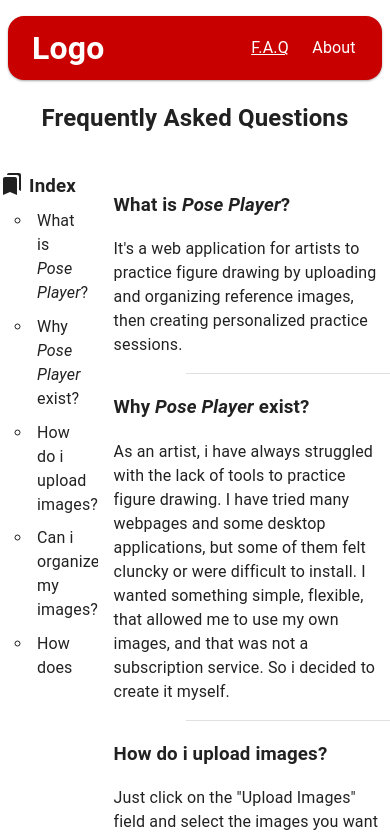
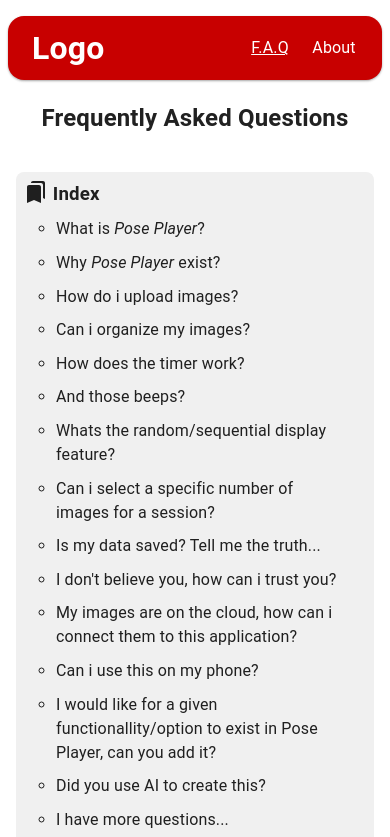
Before and after one commit to Andrefe91/project_poseSketch, a React (Vite) app: page /faq in a window 390 px wide. Shown: the top 837 px of the page. Built offline with nearby package versions, Linux system fonts and the light colour scheme.

Commit message:
FAQ and Footbar responsive Css

```diff
--- a/src/Components/FAQ/Faq.jsx
+++ b/src/Components/FAQ/Faq.jsx
@@ -90,6 +90,10 @@
 								I would like for a given functionallity/option to exist in Pose
 								Player, can you add it?
 							</li>
+						</HashLink>
+
+						<HashLink smooth to="#did_you_use_ai">
+							<li>Did you use AI to create this?</li>
 						</HashLink>
 
 						<HashLink smooth to="#i_have_more_questions">
@@ -273,6 +277,22 @@
 
 					<Divider aria-hidden="true" variant="inset" flexItem />
 
+					<div className="question" id="did_you_use_ai">
+						<h3>Did you use AI to create this?</h3>
+						<p>
+							This site is my personal learning project, wouldn&apos;t achieve
+							anything if i were to use AI instead. However i would also be a fool
+							not to use all the tools at my disposal, so i used some AI to help
+							me diagnose bugs and implementation problems. This page is
+							enterely created using React, Material-UI, HTML, CSS, and
+							Javascript. I also used some libraries like react-router and
+							react-dropzone. Believe me, the bugs you might find are enterely
+							my own fault.
+						</p>
+					</div>
+
+					<Divider aria-hidden="true" variant="inset" flexItem />
+
 					<div className="question" id="i_have_more_questions">
 						<h3>I have more questions...</h3>
 						<p>
--- a/src/Components/FAQ/faq.css
+++ b/src/Components/FAQ/faq.css
@@ -3,8 +3,12 @@
     padding: 1rem 1rem 1rem 1rem;
 }
 
+.container h2 {
+    text-align: center;
+}
+
 .indexContainer {
-    min-width: 25%;
+    min-width: 30%;
     margin-right: 1rem;
 
     position: sticky;
@@ -53,3 +57,31 @@
 .indexContainer:hover ~ .questions {
     pointer-events: none;
 }
+
+@media screen and (max-width: 768px) {
+    .faqContent {
+        flex-direction: column;
+    }
+
+    .indexContainer {
+        margin-right: 0;
+        margin-bottom: 1rem;
+        position: relative;
+        top: 0;
+        height: auto;
+
+        background-color: #f0f0f0;
+        border-radius: 0.5rem;
+        padding: 0.5rem;
+    }
+
+    .index {
+        height: auto;
+        overflow-y: hidden;
+    }
+
+    .index li {
+        padding: 0.3rem 0 0.3rem 0;
+        list-style-type: circle;
+    }
+}
--- a/src/Components/FootBar/FootBar.jsx
+++ b/src/Components/FootBar/FootBar.jsx
@@ -16,7 +16,7 @@
 				</div>
 
 				<div className="contact">
-					<p>Contact me: </p>
+					<p className="hide">Contact me: </p>
 
 					<div className="contactIcons">
 						<a href="http://www.google.com">
--- a/src/Components/FootBar/footbar.css
+++ b/src/Components/FootBar/footbar.css
@@ -30,3 +30,10 @@
     /* flex: 1; */
     height: 1.5rem;
 }
+
+@media screen and (max-width: 520px) {
+    .hide {
+        display: none;
+    }
+
+}
```
